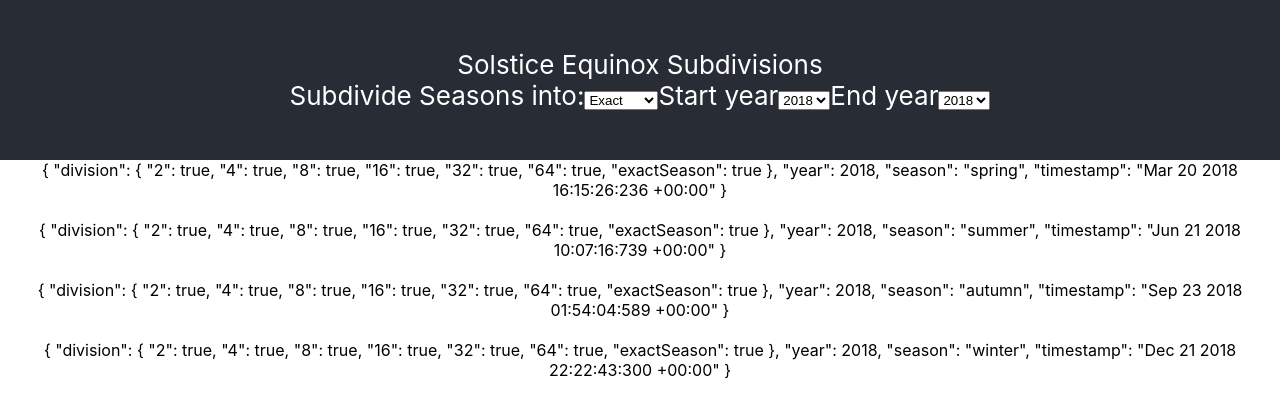
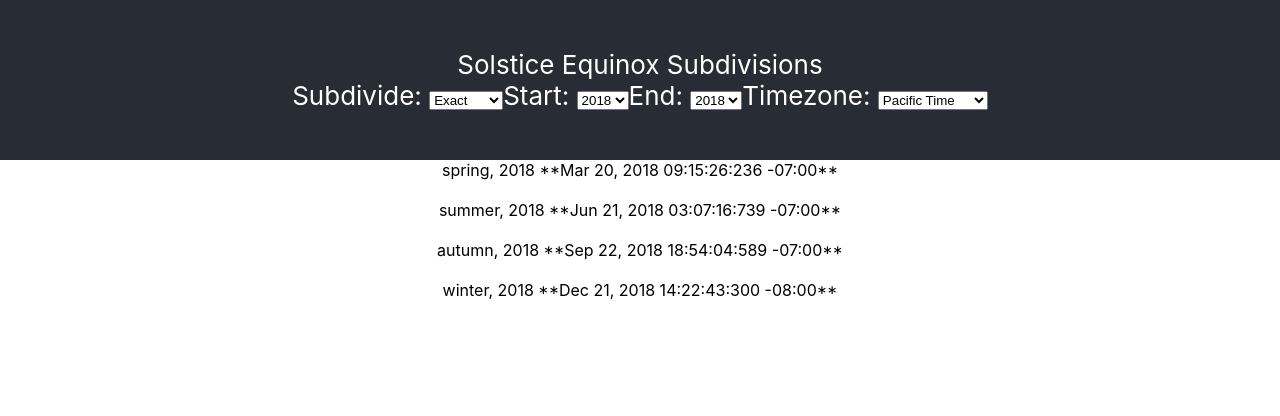
Before and after one commit to lexjacobs/solstice_equinox_subdivisions, a React (Create React App) app: page / in a window 1280 px wide. Shown: the top 416 px of the page. Built offline with nearby package versions, Linux system fonts and the light colour scheme.

Commit message:
Enable rendering of subdivisions along with 5 time zones

```diff
--- a/package.json
+++ b/package.json
@@ -6,6 +6,7 @@
     "express": "^4.16.4",
     "lodash": "^4.17.11",
     "moment": "^2.23.0",
+    "moment-timezone": "^0.5.23",
     "react": "^16.6.3",
     "react-dom": "^16.6.3",
     "react-scripts": "2.1.1"
--- a/src/App.css
+++ b/src/App.css
@@ -1,10 +1,5 @@
 .App {
 	text-align: center;
-}
-
-.App-logo {
-	animation: App-logo-spin infinite 20s linear;
-	height: 40vmin;
 }
 
 .App-header {
@@ -21,12 +16,3 @@
 .App-link {
 	color: #61dafb;
 }
-
-@keyframes App-logo-spin {
-	from {
-		transform: rotate(0deg);
-	}
-	to {
-		transform: rotate(360deg);
-	}
-}
--- a/src/App.js
+++ b/src/App.js
@@ -1,18 +1,20 @@
 import React, { Component } from 'react';
 import './App.css';
 import { data } from './util/makeDivisions.js';
+const moment = require('moment-timezone');
 
 const NOW = new Date();
 const START_YEAR = 1970;
 const END_YEAR = 2070;
+const FORMAT = '**MMM DD, YYYY HH:mm:ss:SSS Z**';
 
 class App extends Component {
 	constructor(props) {
 		super(props);
 		this.state = {
 			data,
-			timezone: null,
-			division: 'exactSeason',
+			zone: 'US/Pacific',
+			division: '0',
 			startYear: NOW.getFullYear(),
 			endYear: NOW.getFullYear()
 		};
@@ -23,13 +25,20 @@ class App extends Component {
 			.filter((x) => {
 				return Object.keys(x.division).includes(this.state.division);
 			})
-			.map((x, i) => (
-				<div key={i}>
-					{JSON.stringify(x, null, 4)}
-					<br />
-					<br />
-				</div>
-			));
+			.map((x, i) => {
+				console.log(x.timestamp.valueOf());
+				return (
+					<div key={i}>
+						{`${x.season}, ${x.year} ${this.state.division === '0'
+							? ''
+							: '+ ' + i % this.state.division}${this.state.division === '0'
+							? ''
+							: '/' + this.state.division} ${moment.tz(x.timestamp, this.state.zone).format(FORMAT)}`}
+						<br />
+						<br />
+					</div>
+				);
+			});
 
 		var startYearOptions = [];
 		for (let i = START_YEAR; i <= END_YEAR; i++) {
@@ -55,7 +64,7 @@ class App extends Component {
 				<header className="App-header">
 					Solstice Equinox Subdivisions
 					<nav>
-						<label htmlFor="season-division">Subdivide Seasons into:</label>
+						<label htmlFor="season-division">Subdivide: </label>
 						<select
 							onChange={(e) => {
 								this.setState({
@@ -64,7 +73,7 @@ class App extends Component {
 							}}
 							id="season-division"
 						>
-							<option value="exactSeason">Exact</option>
+							<option value="0">Exact</option>
 							<option value="2">Halves</option>
 							<option value="4">Quarters</option>
 							<option value="8">Eighths</option>
@@ -73,7 +82,7 @@ class App extends Component {
 							<option value="64">64ths</option>
 						</select>
 
-						<label htmlFor="start-year">Start year</label>
+						<label htmlFor="start-year">Start: </label>
 						<select
 							value={this.state.startYear}
 							id="start-year"
@@ -90,7 +99,7 @@ class App extends Component {
 						>
 							{startYearOptions}
 						</select>
-						<label htmlFor="end-year">End year</label>
+						<label htmlFor="end-year">End: </label>
 						<select
 							onChange={(e) => {
 								this.setState({ endYear: +e.target.value });
@@ -99,6 +108,22 @@ class App extends Component {
 							id="end-year"
 						>
 							{endYearOptions}
+						</select>
+
+						<label htmlFor="timezone">Timezone: </label>
+						<select
+							onChange={(e) => {
+								this.setState({
+									zone: e.target.value
+								});
+							}}
+							id="timezone"
+						>
+							<option value="US/Pacific">Pacific Time</option>
+							<option value="US/Mountain">Mountain Time</option>
+							<option value="US/Central">Central Time</option>
+							<option value="US/Eastern">Eastern Time</option>
+							<option value="GMT">GMT</option>
 						</select>
 					</nav>
 				</header>
--- a/src/util/makeDivisions.js
+++ b/src/util/makeDivisions.js
@@ -1,9 +1,8 @@
 // const _ = require('lodash');
-const moment = require('moment');
+const moment = require('moment-timezone');
 
 const START = 1970;
 const END = 2070;
-const FORMAT = 'MMM DD YYYY HH:mm:ss:SSS Z';
 
 /* json object keyed by year with
 keys of spring/summer/autumn/winter
@@ -57,7 +56,7 @@ function calculateDivision64(n) {
 		result['32'] = true;
 	}
 	if (n === 0) {
-		result['exactSeason'] = true;
+		result['0'] = true;
 	}
 
 	return result;
@@ -83,8 +82,8 @@ function divideData(seasonsArray) {
 
 		// define seasonal pair ms start / end
 		// TODO: make a moment.tz object for later parsing into different time zones
-		var start = moment(season1.timestamp).valueOf();
-		var end = moment(season2.timestamp).valueOf();
+		var start = moment.utc(season1.timestamp).valueOf();
+		var end = moment.utc(season2.timestamp).valueOf();
 
 		// define 64th of distance between start and end
 		var chunk = (end - start) / 64;
@@ -95,7 +94,7 @@ function divideData(seasonsArray) {
 				division: calculateDivision64(i),
 				year: season1.year,
 				season: season1.season,
-				timestamp: moment(start + i * chunk).format(FORMAT)
+				timestamp: start + i * chunk
 			});
 		}
 	}
```
Also changed, not shown: 1 other file (tests, documents, lock files or other folders).
